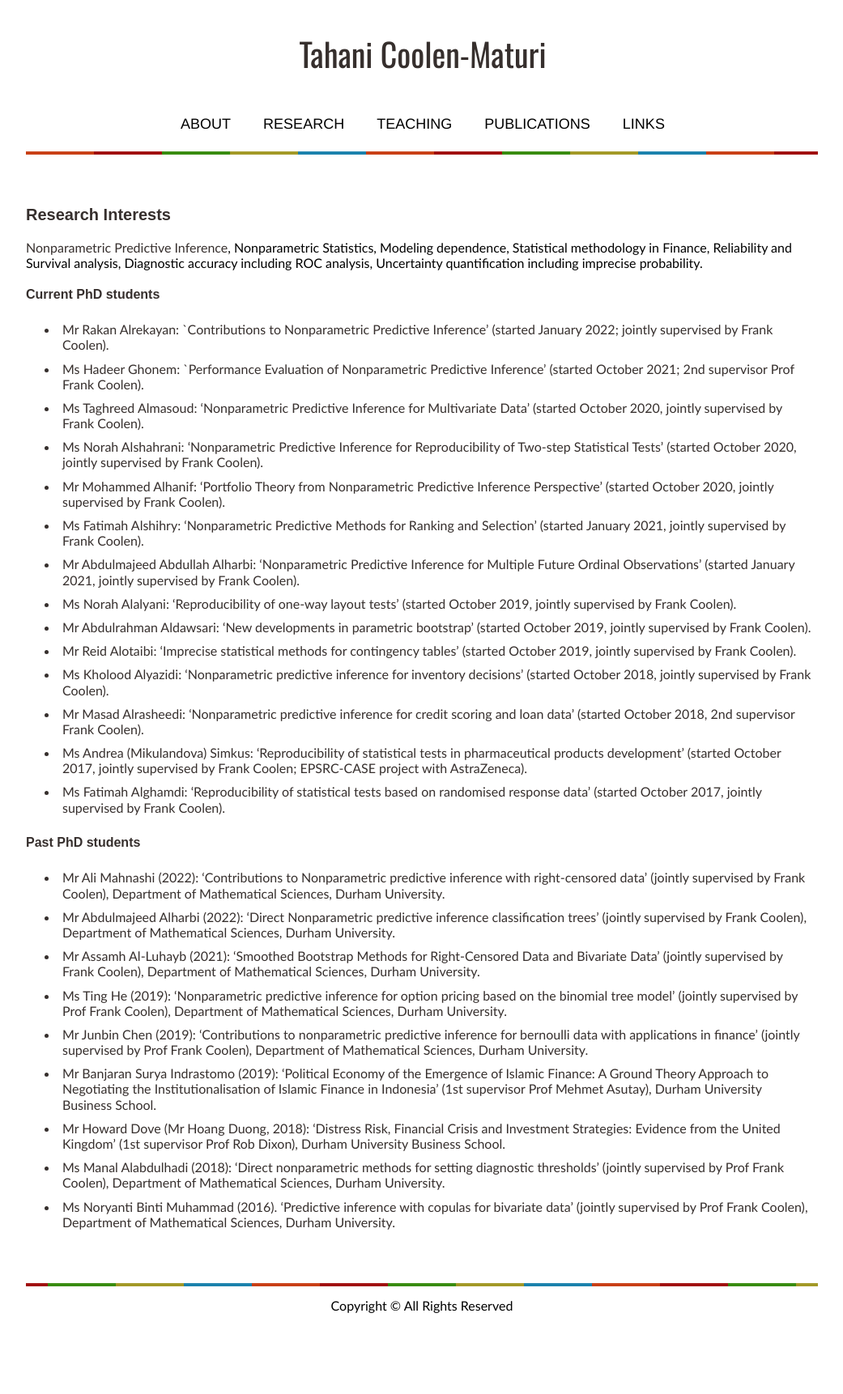
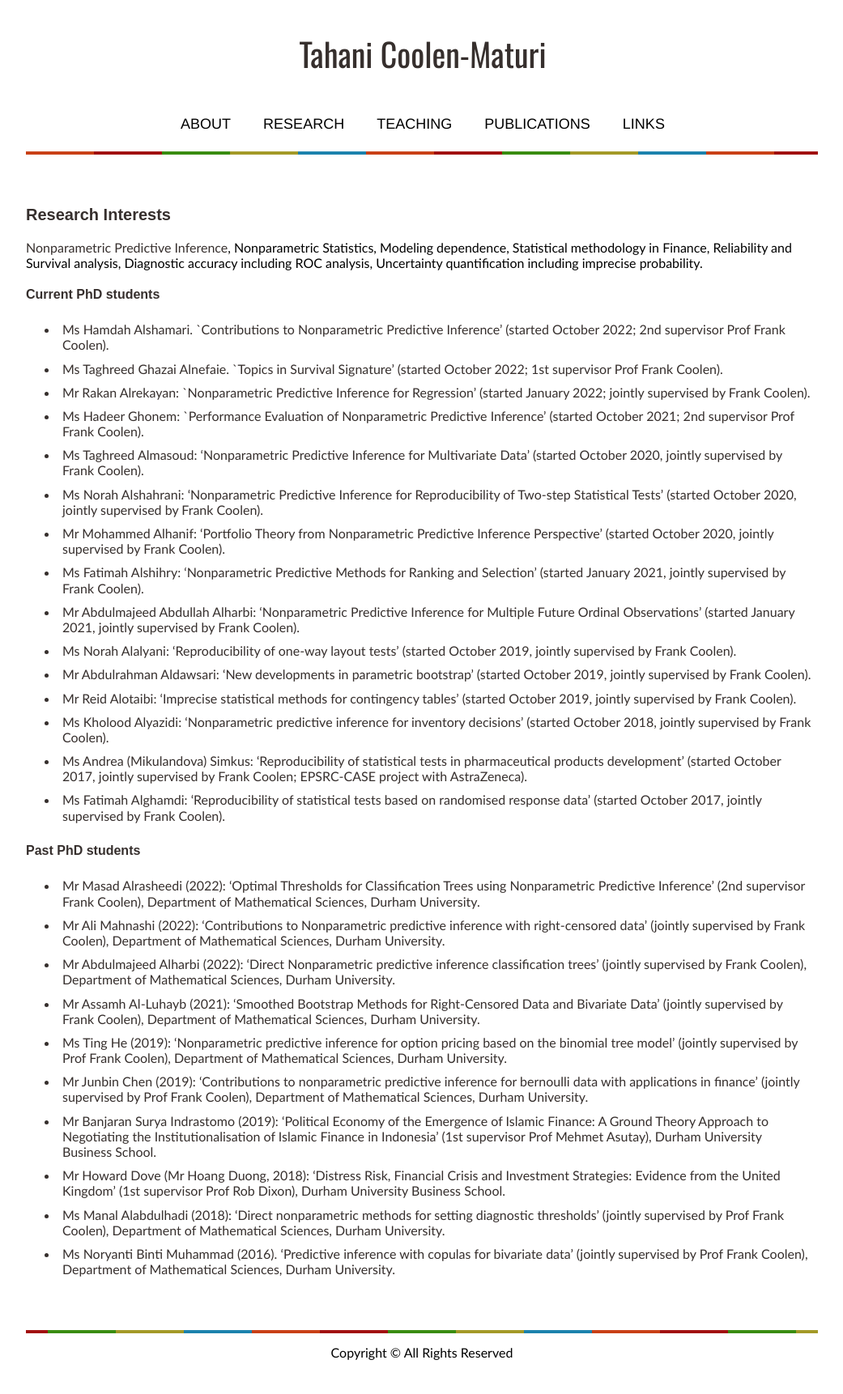
Before and after one commit to tmaturi/tahanimaturi, a Jekyll site: the page built from research.md, in a window 1280 px wide. Shown: the whole page at 81% size, without its empty margins (119-1160 px from the left). Built offline with Jekyll 4.4.1, drawn with Linux system fonts in a browser that asks for light colours; our own code applies the rules of GitHub Pages for plain Markdown files; before the commit the page ends 1664 px from its top, so only the background shows below that.

Commit message:
Update research.md

```diff
--- a/research.md
+++ b/research.md
@@ -11,7 +11,11 @@ title: Research
 
 ### Current PhD students
 <br>
-- Mr  Rakan Alrekayan:  `Contributions to Nonparametric Predictive Inference' (started January 2022; jointly supervised by Frank Coolen).
+- Ms Hamdah Alshamari. `Contributions to Nonparametric Predictive Inference'  (started October 2022; 2nd supervisor Prof Frank Coolen).
+- Ms Taghreed Ghazai Alnefaie. `Topics in Survival Signature'  (started October 2022; 1st supervisor Prof Frank Coolen).
+
+
+- Mr  Rakan Alrekayan:  `Nonparametric Predictive Inference for Regression' (started January 2022; jointly supervised by Frank Coolen).
 
 - Ms Hadeer Ghonem: `Performance Evaluation of Nonparametric Predictive Inference'  (started October 2021; 2nd supervisor Prof Frank Coolen).
 
@@ -33,7 +37,6 @@ title: Research
 
 - Ms Kholood Alyazidi: 'Nonparametric predictive inference for inventory decisions' (started October 2018, jointly supervised by Frank Coolen).
 
-- Mr Masad Alrasheedi: 'Nonparametric predictive inference for credit scoring and loan data' (started October 2018, 2nd supervisor Frank Coolen).
 
 - Ms Andrea (Mikulandova) Simkus: 'Reproducibility of statistical tests in pharmaceutical products development' (started October 2017, jointly supervised by Frank Coolen; EPSRC-CASE project with AstraZeneca).
 
@@ -47,6 +50,8 @@ title: Research
 
 ### Past PhD students
 <br>
+- Mr Masad Alrasheedi (2022): 'Optimal Thresholds for Classification Trees using Nonparametric Predictive Inference' (2nd supervisor Frank Coolen),   Department of Mathematical Sciences, Durham University.
+
 - Mr Ali Mahnashi (2022): 'Contributions to Nonparametric predictive inference with right-censored data' (jointly supervised by Frank Coolen),  Department of Mathematical Sciences, Durham University.
 
 
```
